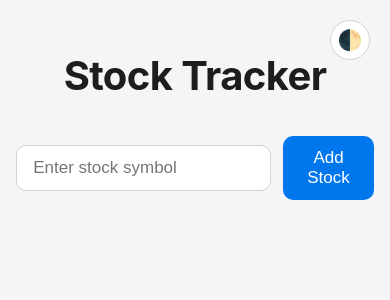
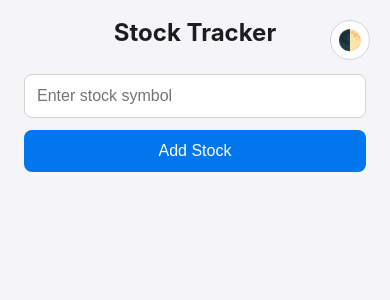
Before and after one commit to cmangalwedhe/stocks-tracker, a Flask app: template templates/index.html in a window 390 px wide. Shown: the top 300 px of the page. Run offline with Flask 3, Linux system fonts and the light colour scheme; the template is opened without the code that fills it: most values are stand-ins (such as "Sample title", 1, 10 or a date in 2020).

Commit message:
fixed big button in mobile frontend

```diff
--- a/templates/index.html
+++ b/templates/index.html
@@ -7,226 +7,346 @@
     <style>
         :root {
             --bg-color: #f5f5f7;
+            --card-bg: #ffffff;
             --text-color: #1d1d1f;
             --primary-color: #0077ED;
-            --secondary-color: #ffffff;
             --border-color: #d2d2d7;
-            --table-hover: #f5f5f7;
-            --card-shadow: 0 2px 8px rgba(0,0,0,0.1);
         }
 
         .dark-mode {
             --bg-color: #000000;
+            --card-bg: #1c1c1e;
+            --primary-color: #4da6ff;;
             --text-color: #f5f5f7;
-            --primary-color: #0077ED;
-            --secondary-color: #1c1c1e;
             --border-color: #333333;
-            --table-hover: #1c1c1e;
-            --card-shadow: 0 2px 8px rgba(0,0,0,0.2);
+        }
+
+        * {
+            margin: 0;
+            padding: 0;
+            box-sizing: border-box;
+            -webkit-tap-highlight-color: transparent;
+        }
+
+        body {
+            font-family: -apple-system, system-ui, BlinkMacSystemFont, "Segoe UI", Roboto, sans-serif;
+            background: var(--bg-color);
+            color: var(--text-color);
+            padding: 16px;
+            line-height: 1.4;
+            min-width: 320px;
+            overflow-x: hidden;
+        }
+
+        .container {
+            width: 100%;
+            max-width: 600px;
+            margin: 0 auto;
+            padding: 0 8px;
+        }
+
+        h1 {
+            font-size: clamp(24px, 5vw, 32px);
+            text-align: center;
+            margin-bottom: 24px;
+        }
+
+        /* Form Styles */
+        .add-stock-form {
+            margin-bottom: 24px;
+            width: 100%;
+        }
+
+        .form-group {
+            display: flex;
+            gap: 12px;
+            width: 100%;
+            flex-direction: column;
+        }
+
+        input {
+            width: 100%;
+            padding: 12px;
+            border: 1px solid var(--border-color);
+            border-radius: 8px;
+            font-size: 16px;
+            background: var(--card-bg);
+            color: var(--text-color);
+            -webkit-appearance: none;
+            appearance: none;
+        }
+
+        button {
+            width: 100%;
+            padding: 12px;
+            background: var(--primary-color);
+            color: white;
+            border: none;
+            border-radius: 8px;
+            font-size: 16px;
+            cursor: pointer;
+            -webkit-appearance: none;
+            appearance: none;
+            transition: all 0.2s ease;
+        }
+
+
+        button:hover {
+            background: #0066cc;
+            transform: translateY(-1px);
+            box-shadow: 0 2px 4px rgba(0, 0, 0, 0.1);
+        }
+
+        button:active {
+            transform: translateY(0);
+            box-shadow: none;
+        }
+
+
+        /* Stock Cards */
+        .stock-list {
+            display: flex;
+            flex-direction: column;
+            gap: 16px;
+            width: 100%;
+        }
+
+        .stock-link {
+            color: var(--primary-color);
+            text-decoration: none;
+            transition: all 0.2s ease;
+        }
+
+        .stock-link:hover {
+            text-decoration: underline;
+            opacity: 0.8;
+        }
+
+        .stock-card {
+            background: var(--card-bg);
+            border-radius: 12px;
+            padding: 16px;
+            box-shadow: 0 2px 8px rgba(0, 0, 0, 0.1);
+            width: 100%;
+        }
+
+        .card-header {
+            display: flex;
+            justify-content: space-between;
+            align-items: center;
+            margin-bottom: 12px;
+        }
+
+        .stock-symbol {
+            font-size: 20px;
+            font-weight: bold;
+            display: flex;
+            align-items: center;
+            gap: 8px;
+        }
+
+        .stock-price {
+            font-size: 24px;
+            font-weight: bold;
+            margin: 8px 0;
+        }
+
+        .stock-name {
+            color: #666;
+            margin-bottom: 16px;
+            font-size: 14px;
+            word-break: break-word;
+        }
+
+        .metrics {
+            display: grid;
+            grid-template-columns: repeat(2, 1fr);
+            gap: 12px;
+            width: 100%;
+        }
+
+        .metric {
+            display: flex;
+            flex-direction: column;
+        }
+
+        .metric-label {
+            font-size: 12px;
+            color: #666;
+        }
+
+        .metric-value {
+            font-size: 14px;
+            font-weight: 500;
+        }
+
+        .delete-btn {
+            padding: 4px 12px;
+            background: transparent;
+            color: var(--primary-color);
+            border: 1px solid var(--primary-color);
+            border-radius: 12px;
+            font-size: 12px;
+            cursor: pointer;
+            transition: all 0.2s ease;
+        }
+
+        .delete-btn:hover {
+            background: rgba(0, 119, 237, 0.1);
+            color: #0066cc;
+            border-color: #0066cc;
+        }
+
+        .delete-btn:active {
+            transform: translateY(0);
+        }
+
+        #themeToggle {
+            position: fixed;
+            top: 20px;
+            right: 20px;
+            width: 40px;
+            height: 40px;
+            border-radius: 50%;
+            background: var(--card-bg);
+            border: 1px solid var(--border-color);
+            font-size: 20px;
+            display: flex;
+            align-items: center;
+            justify-content: center;
+            z-index: 1000;
+            cursor: pointer;
+            transition: all 0.2s ease;
+        }
+
+        #themeToggle:hover {
+            background: var(--border-color);
+            transform: scale(1.1);
+        }
+
+        #themeToggle:active {
+            transform: scale(1);
+        }
+
+        .stock-table {
+            display: none;
+        }
+
+        button:focus-visible,
+        .delete-btn:focus-visible,
+        #themeToggle:focus-visible {
+            outline: 2px solid var(--primary-color);
+            outline-offset: 2px;
+        }
+
+        @media (hover: none) {
+            button:hover,
+            .delete-btn:hover,
+            #themeToggle:hover {
+                transform: none;
+                box-shadow: none;
+            }
+        }
+
+        /* Desktop styles */
+        /* Desktop Styles */
+        @media (min-width: 768px) {
+            .container {
+                max-width: 1200px;
+            }
+
+            .form-group {
+                flex-direction: row;
+            }
+
+            .form-group input {
+                flex-grow: 1;
+                width: auto;
+            }
+
+            .form-group button {
+                width: 140px;
+                flex-shrink: 0;
+            }
+
+            .stock-list {
+                display: none;
+            }
+
+            .stock-table {
+                display: table;
+                width: 100%;
+                border-collapse: separate;
+                border-spacing: 0;
+                background: var(--card-bg);
+                border-radius: 12px;
+                overflow: hidden;
+            }
+
+            th, td {
+                padding: 16px;
+                text-align: left;
+                border-bottom: 1px solid var(--border-color);
+                white-space: nowrap;
+            }
+
+            th {
+                font-weight: 600;
+                color: #666;
+            }
         }
 
         .dark-mode a {
             color: #4da6ff;
         }
 
-        body {
-            font-family: -apple-system, BlinkMacSystemFont, 'Segoe UI', sans-serif;
-            background-color: var(--bg-color);
-            color: var(--text-color);
-            margin: 0;
-            padding: 20px;
-            line-height: 1.47059;
-            -webkit-font-smoothing: antialiased;
-        }
-
-        .container {
-            max-width: 1200px;
-            margin: 0 auto;
-            padding: 0 15px;
-        }
-
-        h1 {
-            font-size: 40px;
-            font-weight: 700;
-            text-align: center;
-            margin-bottom: 30px;
-            letter-spacing: -0.015em;
-        }
-
-        #addStockForm {
-            display: flex;
-            flex-direction: column;
-            gap: 12px;
-            margin-bottom: 30px;
-            align-items: center;
-        }
-
-        #newStockSymbol {
-            padding: 12px 16px;
-            font-size: 17px;
-            border-radius: 10px;
-            border: 1px solid var(--border-color);
-            background-color: var(--secondary-color);
-            color: var(--text-color);
-            width: 300px;
-            transition: all 0.2s ease;
-        }
-
-        #newStockSymbol:focus {
-            outline: none;
-            border-color: var(--primary-color);
-            box-shadow: 0 0 0 4px rgba(0,119,237,0.15);
-        }
-
-        #addStockButton {
-            padding: 12px 24px;
-            font-size: 17px;
-            border-radius: 10px;
-            background-color: var(--primary-color);
-            color: #ffffff;
-            border: none;
-            cursor: pointer;
-            transition: all 0.2s ease;
-            font-weight: 500;
-        }
-
-        #addStockButton:hover {
-            transform: scale(1.02);
-            box-shadow: 0 2px 8px rgba(0,119,237,0.3);
-        }
-
-        .stock-table {
-            display: none;
-            width: 100%;
-            border-collapse: separate;
-            border-spacing: 0;
-            margin-top: 20px;
-            background-color: var(--secondary-color);
-            border-radius: 12px;
-            overflow: hidden;
-            box-shadow: var(--card-shadow);
-        }
-
-        .stock-table th {
-            text-align: left;
-            padding: 16px;
-            font-weight: 600;
-            font-size: 14px;
-            color: #86868b;
-            border-bottom: 1px solid var(--border-color);
-        }
-
-        .stock-table td {
-            padding: 16px;
-            font-size: 15px;
-            border-bottom: 1px solid var(--border-color);
-        }
-
-        .stock-table tr:hover {
-            background-color: var(--table-hover);
-        }
-
-        .stock-table tr:last-child td {
-            border-bottom: none;
-        }
-
-        .stock-symbol-cell {
-            font-weight: 600;
-            font-size: 17px !important;
-        }
-
-        .stock-cards {
-            display: flex;
-            flex-direction: column;
-            gap: 15px;
-            padding-bottom: 20px;
-        }
-
-        .stock-card {
-            background-color: var(--secondary-color);
-            border-radius: 16px;
-            padding: 20px;
-            box-shadow: var(--card-shadow);
-        }
-
-        .delete-btn {
-            background-color: transparent;
-            color: var(--primary-color);
-            border: 1.5px solid var(--primary-color);
-            padding: 8px 16px;
-            border-radius: 20px;
-            font-size: 14px;
-            cursor: pointer;
-            transition: all 0.2s ease;
-        }
-
-        .delete-btn:hover {
-            background-color: var(--primary-color);
-            color: white;
-        }
-
-        #themeToggle {
-            position: fixed;
-            top: 20px;
-            right: 20px;
-            background-color: var(--secondary-color);
-            color: var(--text-color);
-            border: 1px solid var(--border-color);
-            width: 40px;
-            height: 40px;
-            border-radius: 50%;
-            cursor: pointer;
-            font-size: 20px;
-            display: flex;
-            align-items: center;
-            justify-content: center;
-            transition: all 0.2s ease;
-        }
-
-        #themeToggle:hover {
-            transform: scale(1.05);
-        }
-
-        @media (min-width: 768px) {
-            #addStockForm {
-                flex-direction: row;
+       /* Mobile-specific styles */
+        @media (max-width: 767px) {
+            .delete-btn {
+                width: 60px;
+                height: 32px;
+                padding: 0;
+                border-radius: 50%;
+                display: flex;
+                align-items: center;
                 justify-content: center;
+                font-size: 12px;
+                margin-left: auto;
+                min-width: unset;
             }
 
-            .stock-cards {
-                display: none;
-            }
-
-            .stock-table {
-                display: table;
+            .card-header {
+                display: flex;
+                align-items: center;
             }
         }
 
-        @media (max-width: 767px) {
-            #addStockForm {
-                flex-direction: row;
-                justify-content: center;
-            }
-
-            .stock-cards {
-                display: block;
-            }
-
-            .stock-table {
-                display: none;
-            }
+        /* Prevent text selection */
+        .no-select {
+            -webkit-touch-callout: none;
+            -webkit-user-select: none;
+            -khtml-user-select: none;
+            -moz-user-select: none;
+            -ms-user-select: none;
+            user-select: none;
         }
-
     </style>
 </head>
 <body>
     <div class="container">
         <h1>Stock Tracker</h1>
-        <form id="addStockForm">
-            <input type="text" id="newStockSymbol" placeholder="Enter stock symbol" required>
-            <button type="submit" id="addStockButton">Add Stock</button>
+
+        <form class="add-stock-form">
+            <div class="form-group">
+                <input type="text" id="stockSymbol" placeholder="Enter stock symbol" required>
+                <button type="submit">Add Stock</button>
+            </div>
         </form>
 
+        <!-- Mobile View -->
+        <div class="stock-list" id="stockList"></div>
+
+        <!-- Desktop View -->
         <table class="stock-table">
             <thead>
                 <tr>
@@ -243,8 +363,6 @@
             </thead>
             <tbody id="stockTableBody"></tbody>
         </table>
-
-        <div class="stock-cards" id="stockCards"></div>
     </div>
 
     <button id="themeToggle">🌓</button>
@@ -252,65 +370,71 @@
     <script>
         const stocksData = {{ stocks | tojson | safe }};
 
+        function formatPrice(price) {
+            return typeof price === 'number' ? `$${price.toFixed(2)}` : 'N/A';
+        }
+
         function renderStocks(stocks) {
-            // Render table view (desktop)
+            // Mobile view
+            const stockList = document.getElementById('stockList');
+            stockList.innerHTML = '';
+
+            stocks.forEach(stock => {
+                const card = document.createElement('div');
+                card.className = 'stock-card';
+                card.innerHTML = `
+                    <div class="card-header">
+                        <span class="stock-symbol">
+                            <a href="${stock.url}" target="_blank" class="stock-link">${stock.symbol}</a>
+                        </span>
+                        <button class="delete-btn" onclick="deleteStock('${stock.symbol}')">Delete</button>
+                    </div>
+                    <div class="stock-name">${stock.longName || 'N/A'}</div>
+                    <div class="stock-price">${formatPrice(stock.currentPrice)}</div>
+                    <div class="metrics">
+                        <div class="metric">
+                            <span class="metric-label">52W Low</span>
+                            <span class="metric-value">${formatPrice(stock.fiftyTwoWeekLow)}</span>
+                        </div>
+                        <div class="metric">
+                            <span class="metric-label">52W High</span>
+                            <span class="metric-value">${formatPrice(stock.fiftyTwoWeekHigh)}</span>
+                        </div>
+                        <div class="metric">
+                            <span class="metric-label">50D Avg</span>
+                            <span class="metric-value">${formatPrice(stock.fiftyDayAverage)}</span>
+                        </div>
+                        <div class="metric">
+                            <span class="metric-label">200D Avg</span>
+                            <span class="metric-value">${formatPrice(stock.twoHundredDayAverage)}</span>
+                        </div>
+                        <div class="metric">
+                            <span class="metric-label">1Y Target</span>
+                            <span class="metric-value">${formatPrice(stock.oneYearTargetEstimate)}</span>
+                        </div>
+                    </div>
+                `;
+                stockList.appendChild(card);
+            });
+
+            // Desktop view
             const tableBody = document.getElementById('stockTableBody');
             tableBody.innerHTML = '';
 
             stocks.forEach(stock => {
                 const row = document.createElement('tr');
                 row.innerHTML = `
-                    <td class="stock-symbol-cell"><a href="https://finance.yahoo.com/quote/{${stock.symbol}/">${stock.symbol}</a></td>
-                    <td>${stock.longName}</td>
-                    <td>$${stock.currentPrice.toFixed(2)}</td>
-                    <td>$${stock.fiftyTwoWeekLow.toFixed(2)}</td>
-                    <td>$${stock.fiftyTwoWeekHigh.toFixed(2)}</td>
-                    <td>$${stock.fiftyDayAverage.toFixed(2)}</td>
-                    <td>$${stock.twoHundredDayAverage.toFixed(2)}</td>
-                    <td>$${stock.oneYearTargetEstimate.toFixed(2)}</td>
+                    <td><a href="${stock.url}" target="_blank" class="stock-link">${stock.symbol}</a></td>
+                    <td>${stock.longName || 'N/A'}</td>
+                    <td>${formatPrice(stock.currentPrice)}</td>
+                    <td>${formatPrice(stock.fiftyTwoWeekLow)}</td>
+                    <td>${formatPrice(stock.fiftyTwoWeekHigh)}</td>
+                    <td>${formatPrice(stock.fiftyDayAverage)}</td>
+                    <td>${formatPrice(stock.twoHundredDayAverage)}</td>
+                    <td>${formatPrice(stock.oneYearTargetEstimate)}</td>
                     <td><button class="delete-btn" onclick="deleteStock('${stock.symbol}')">Delete</button></td>
                 `;
                 tableBody.appendChild(row);
-            });
-
-            // Render cards view (mobile)
-            const stockCards = document.getElementById('stockCards');
-            stockCards.innerHTML = '';
-
-            stocks.forEach(stock => {
-                const card = document.createElement('div');
-                card.className = 'stock-card';
-                card.innerHTML = `
-                    <div class="stock-card-header">
-                        <div class="stock-symbol">${stock.symbol}</div>
-                        <button class="delete-btn" onclick="deleteStock('${stock.symbol}')">Delete</button>
-                    </div>
-                    <div class="stock-name">${stock.longName}</div>
-                    <div class="stock-price">$${stock.currentPrice.toFixed(2)}</div>
-                    <div class="stock-metrics">
-                        <div class="metric">
-                            <span class="metric-label">52W Low</span>
-                            <span class="metric-value">$${stock.fiftyTwoWeekLow.toFixed(2)}</span>
-                        </div>
-                        <div class="metric">
-                            <span class="metric-label">52W High</span>
-                            <span class="metric-value">$${stock.fiftyTwoWeekHigh.toFixed(2)}</span>
-                        </div>
-                        <div class="metric">
-                            <span class="metric-label">50D Avg</span>
-                            <span class="metric-value">$${stock.fiftyDayAverage.toFixed(2)}</span>
-                        </div>
-                        <div class="metric">
-                            <span class="metric-label">200D Avg</span>
-                            <span class="metric-value">$${stock.twoHundredDayAverage.toFixed(2)}</span>
-                        </div>
-                        <div class="metric">
-                            <span class="metric-label">1Y Target</span>
-                            <span class="metric-value">$${stock.oneYearTargetEstimate.toFixed(2)}</span>
-                        </div>
-                    </div>
-                `;
-                stockCards.appendChild(card);
             });
         }
 
@@ -340,10 +464,10 @@
             });
         }
 
-        document.getElementById('addStockForm').addEventListener('submit', function(e) {
+        document.querySelector('.add-stock-form').addEventListener('submit', function(e) {
             e.preventDefault();
-            const symbol = document.getElementById('newStockSymbol').value.trim();
-            addStock(symbol);
+            const symbol = document.getElementById('stockSymbol').value.trim();
+            if (symbol) addStock(symbol);
         });
 
         document.getElementById('themeToggle').addEventListener('click', function() {
```
